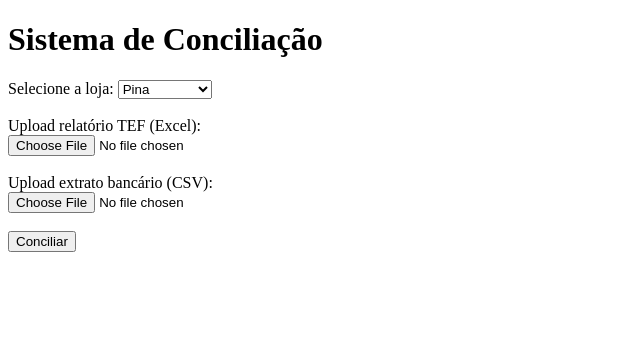
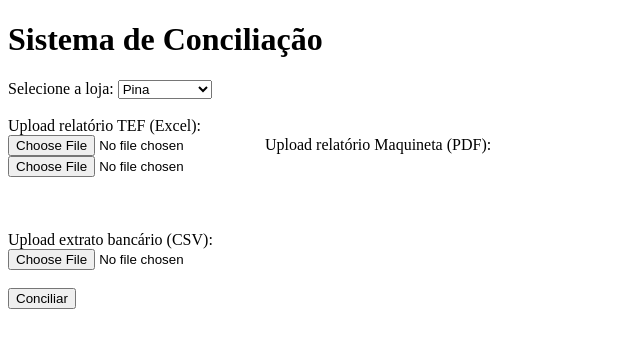
Before and after one commit to diplomatapina/conciliador-cartoes, a Flask app: page / in a window 1280 px wide. Shown: the top 348 px of the page, without its empty margins (0-640 px from the left). Run offline with Flask 3, Linux system fonts and the light colour scheme.

Commit message:
Update index.html

```diff
--- a/templates/index.html
+++ b/templates/index.html
@@ -24,6 +24,10 @@
 
 <label>Upload relatório TEF (Excel):</label><br> <input type="file" name="tef_file" accept=".xlsx,.xls">
 
+  <label>Upload relatório Maquineta (PDF):</label><br>
+<input type="file" name="maquineta_file" accept=".pdf">
+
+<br><br>
 <br><br>
 
 <label>Upload extrato bancário (CSV):</label><br> <input type="file" name="extrato_file" accept=".csv">
```
